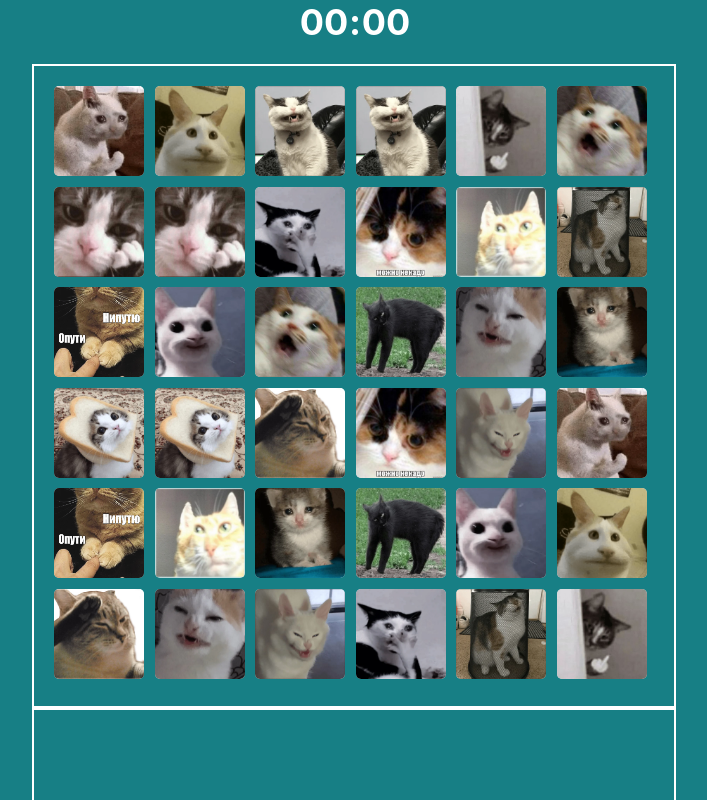
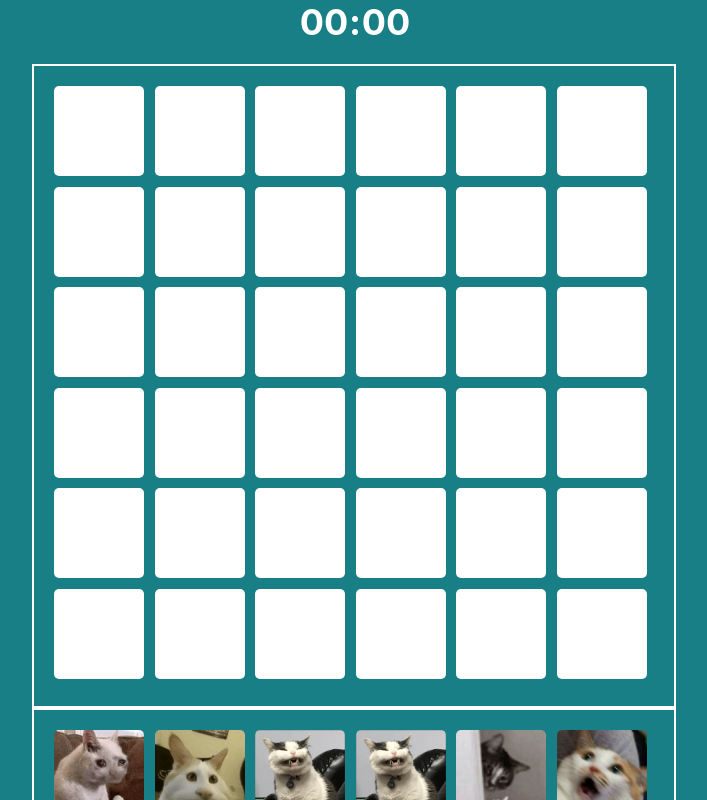
Before and after one commit to xemae/memoryCardsGame, a React (Create React App) app: page / in a window 1280 px wide. Both pictures are taken after a click on the button "start". Shown: the top 800 px of the page, without its empty margins (286-993 px from the left). Built offline with nearby package versions, Linux system fonts and the light colour scheme.

Commit message:
card cover

```diff
--- a/src/App.js
+++ b/src/App.js
@@ -66,10 +66,11 @@ function App() {
                     <div>:</div>
                     <div className={s.time}>{setSec()}</div>
                 </div>
-                <div className={s.cards}><Cards /></div>
                 <div className={s.cards + ' ' + s.cardsCover}>
                     <Cover />
                 </div>
+                <div className={s.cards}><Cards/></div>
+
             </div>
         }
     }
--- a/src/Cards.jsx
+++ b/src/Cards.jsx
@@ -8,8 +8,8 @@ const Cards = () => {
     const Items = cards.map(i => {
         return <div
             className={s.card}
-            // key={Math.random()}
-            key={i.toString()}
+            key={Math.random()}
+            // key={i.toString()}
             // onClick={() => dispatch(showCard())}
         >
             <img src={i}/>
--- a/src/Cover.js
+++ b/src/Cover.js
@@ -1,23 +1,27 @@
 import React, {useState} from "react";
 import s from "./app.module.css";
 import {useSelector} from "react-redux";
-// eslint-disable-next-line react-hooks/rules-of-hooks
 
 const Cover = () => {
-    const [coverShowed, setCoverShowed] = useState(true)
+    // const [coverShowed, setCoverShowed] = useState(true)
     const cards = useSelector(state => state.toolkit.cards)
-    cards.map(i => {
+    const covers = cards.map(i => {
+        // eslint-disable-next-line react-hooks/rules-of-hooks
+        const [coverShowed, setCoverShowed] = useState(true)
+
         return <div
             className={s.cover}
-            key={i.toString()}
-            id={Math.random().toString()}
-            // onClick={() => this.classList.add('s.cardCover')}
+            key={Math.random()}
+            // id={Math.random().toString()}
+            style={{backgroundColor: coverShowed ? 'white' : '#af3f3f'}}
             onClick={() => setCoverShowed(false)}
-            // style={{backgroundColor: coverShowed ? 'white' : 'none'}}
         >
-            <div style={{backgroundColor: coverShowed ? 'white' : 'none'}}></div>
+            {/*<div onClick={() => setCoverShowed(false)}*/}
+            {/*     className={s.cover}*/}
+            {/*     style={{backgroundColor: coverShowed ? 'white' : '#af3f3f'}}></div>*/}
         </div>
     })
+    return covers
 }
 
 export default Cover
--- a/src/app.module.css
+++ b/src/app.module.css
@@ -35,6 +35,11 @@
     color: #3b3f3f;
 }
 
+.cardsCover {
+    /*position: absolute;*/
+    /*z-index: 10;*/
+}
+
 .cards {
     display: grid;
     grid-template-rows: 1fr 1fr 1fr 1fr 1fr 1fr;
@@ -44,27 +49,25 @@
     width: 600px;
     height: 600px;
     padding: 20px;
-    position: relative
-}
+    position: relative;
 
-
-.cardsCover {
-    /*position: absolute;*/
-    /*z-index: 10;*/
 }
 
 .cover {
     /*background-color: #af3f3f;*/
-    width: 100px;
+    /*width: 100px;*/
     z-index: 100;
+    width: 90px;
+    height: 90px;
+    border-radius: 5px;
 }
 
 .cardCover {
-    background-color: #af3f3f;
+    /*background-color: #af3f3f;*/
 }
 
 .card {
-    background-color: rgba(255, 255, 255, 0.75);
+    /*background-color: rgba(255, 255, 255, 0.75);*/
     width: 90px;
     height: 90px;
     border-radius: 5px;
```
